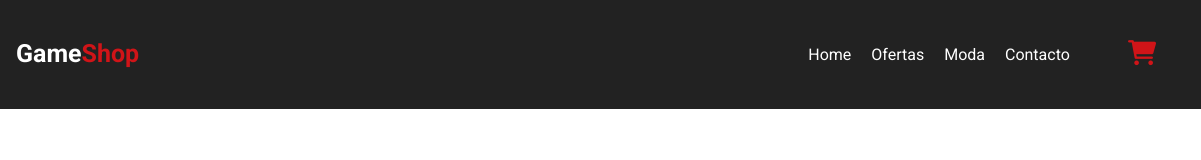
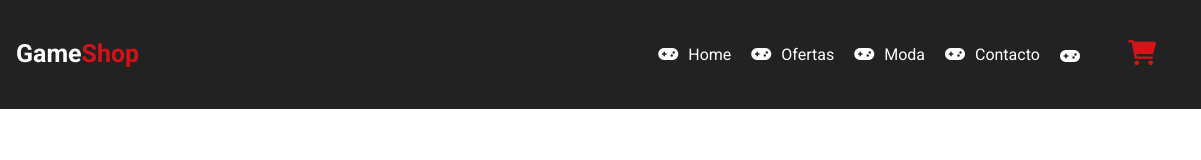
Before and after one commit to lucasgustavodiaz/game-shop, a plain HTML site: page index.html in a window 1280 px wide. Shown: the full height of the page, 79-1280 px from the left. Drawn offline with nearby package versions, Linux system fonts and the light colour scheme.

Commit message:
psuedo elementos

```diff
--- a/css/style.css
+++ b/css/style.css
@@ -23,8 +23,10 @@ li:not(:last-child):hover {
   background-color: #d01418;
 }
 
-a:active {
-  background-color: #d15457;
+nav ul li a::before {
+  margin-right: 10px;
+  font: var(--fa-font-solid);
+  content: '\f11b';
 }
 
 header {
```
